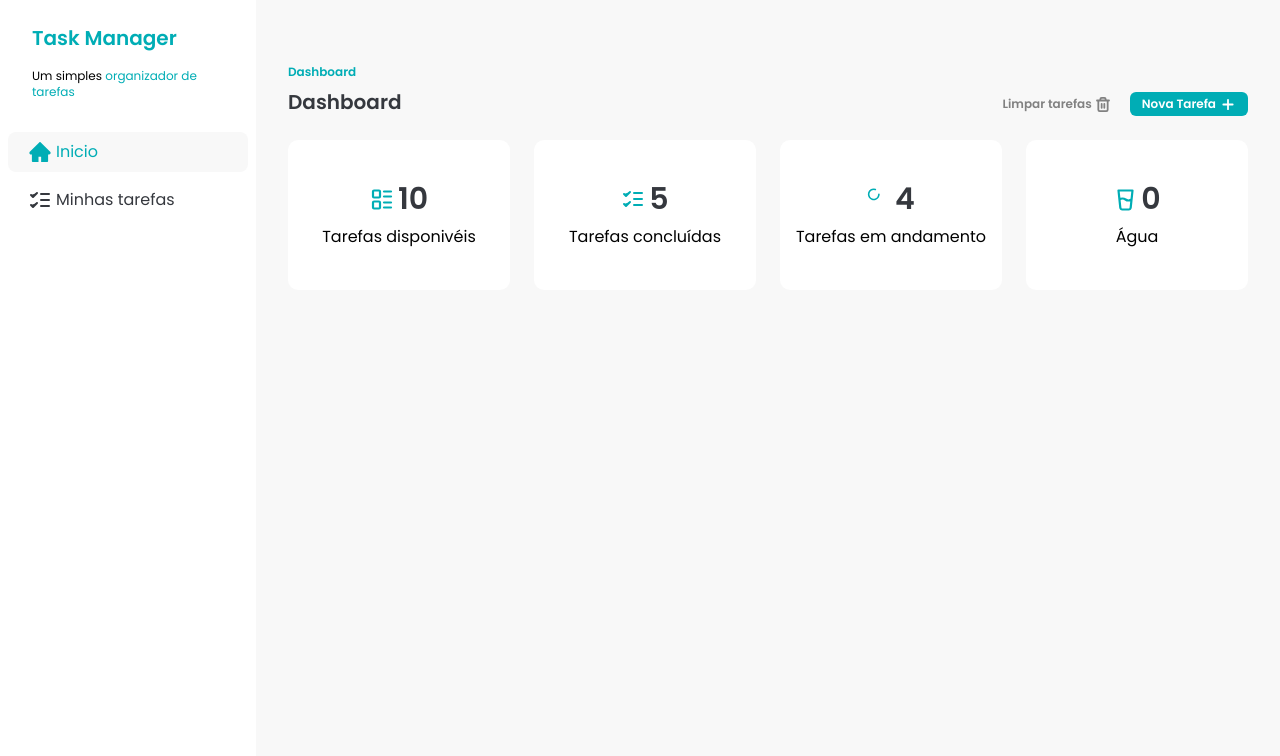
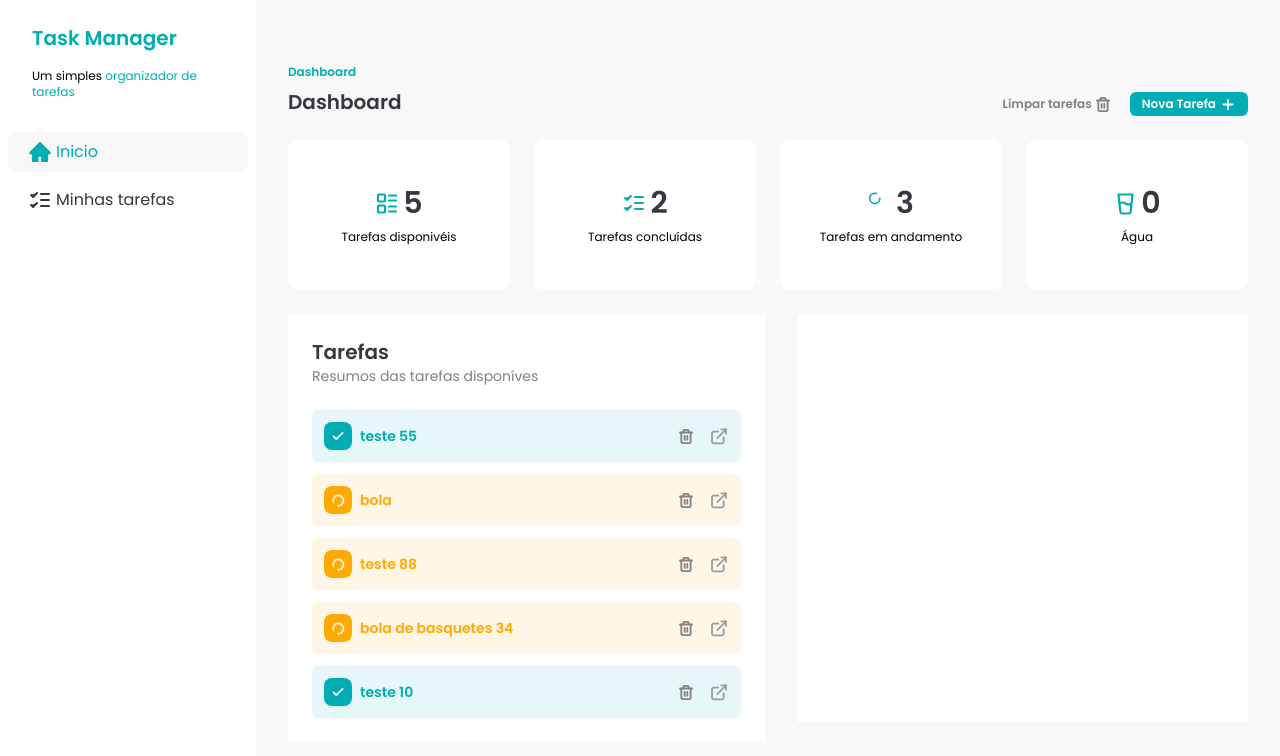
Before and after one commit to Alessandro-Vieira77/fsc-task-manager-, a React (Vite) app: page / in a window 1280 px wide. Shown: the top 756 px of the page. Built offline with nearby package versions, Linux system fonts and the light colour scheme; data requests are answered from the project's data file.

Commit message:
feat: added tasks to HomePage

```diff
--- a/db.json
+++ b/db.json
@@ -29,44 +29,9 @@
       "status": "in_progress"
     },
     {
-      "id": "44a3cb24-0211-49b2-83de-690f35cfda28",
-      "title": "teste",
-      "description": "zod...4",
-      "time": "afternoon",
-      "status": "done"
-    },
-    {
       "id": "218c443a-152c-4620-bdbd-34064bf00acb",
       "title": "teste 10",
       "description": "teste 10",
-      "time": "morning",
-      "status": "in_progress"
-    },
-    {
-      "id": "8df2be9e-5224-4dbf-863f-555e374e5b88",
-      "title": "teste 4",
-      "description": "teste 4",
-      "time": "afternoon",
-      "status": "done"
-    },
-    {
-      "id": "85f1cfab-b971-4ff3-a20e-f5e7a4716892",
-      "title": "teste 2",
-      "description": "tste 4",
-      "time": "afternoon",
-      "status": "not_started"
-    },
-    {
-      "id": "82523ae8-e44b-499a-a56e-b5e6de55de96",
-      "title": "bola",
-      "description": "bola",
-      "time": "afternoon",
-      "status": "done"
-    },
-    {
-      "id": "5ce11592-1527-4e80-a0e7-87daa0906234",
-      "title": "bola de fogo",
-      "description": "teste 1",
       "time": "morning",
       "status": "done"
     }
--- /dev/null
+++ b/src/components/DashBoardCards.jsx
@@ -0,0 +1,40 @@
+import {
+  IconGlassWater,
+  IconLoader,
+  IconTask,
+  IconTasks2,
+} from "../assets/icons/index";
+import useGetTasks from "../hooks/data/use-get-tasks";
+import DashBoardCard from "./DashboardCard";
+
+function DashBoardCards() {
+  const { data: tasks } = useGetTasks();
+
+  const allTasks = tasks?.length;
+  const completedTasks = tasks?.filter((task) => task.status === "done").length;
+  const pendingTasks = tasks?.filter(
+    (task) => task.status === "in_progress",
+  ).length;
+  return (
+    <div className="grid w-full grid-cols-4 gap-6">
+      <DashBoardCard
+        icon={<IconTasks2 />}
+        title={allTasks}
+        subTitle="Tarefas disponivéis"
+      />
+      <DashBoardCard
+        icon={<IconTask />}
+        title={completedTasks}
+        subTitle="Tarefas concluídas"
+      />
+      <DashBoardCard
+        icon={<IconLoader />}
+        title={pendingTasks}
+        subTitle="Tarefas em andamento"
+      />
+      <DashBoardCard icon={<IconGlassWater />} title={0} subTitle="Água" />
+    </div>
+  );
+}
+
+export default DashBoardCards;
--- a/src/components/DashboardCard.jsx
+++ b/src/components/DashboardCard.jsx
@@ -7,7 +7,7 @@ function DashBoardCard({ icon, title, subTitle }) {
           {title}
         </span>
       </div>
-      <span>{subTitle}</span>
+      <span className="text-center text-xs">{subTitle}</span>
     </div>
   );
 }
--- a/src/components/TaskItem.jsx
+++ b/src/components/TaskItem.jsx
@@ -119,7 +119,6 @@ TaskItem.propTypes = {
     time: PropTypes.string.isRequired,
     status: PropTypes.string.isRequired,
   }),
-  handleCheckBox: PropTypes.func.isRequired,
   handleOnDeleteSucess: PropTypes.func,
 };
 
--- a/src/pages/HomePage.jsx
+++ b/src/pages/HomePage.jsx
@@ -1,25 +1,13 @@
-import { useQuery } from "@tanstack/react-query";
 import { useState } from "react";
 
-import {
-  IconGlassWater,
-  IconLoader,
-  IconTask,
-  IconTasks2,
-} from "../assets/icons/index";
 import AddTaskDailog from "../components/addTaskDailog";
-import DashBoardCard from "../components/DashboardCard";
+import DashBoardCards from "../components/DashBoardCards";
 import Header from "../components/Header";
 import SideBar from "../components/Sidebar";
+import TaskItem from "../components/TaskItem";
 import useGetTasks from "../hooks/data/use-get-tasks";
 function HomePage() {
   const { data: tasks } = useGetTasks();
-
-  const allTasks = tasks?.length;
-  const completedTasks = tasks?.filter((task) => task.status === "done").length;
-  const pendingTasks = tasks?.filter(
-    (task) => task.status === "in_progress",
-  ).length;
 
   const [addDailogTaksOpen, setaddDailogTaksOpen] = useState(false);
 
@@ -39,28 +27,26 @@ function HomePage() {
         />
 
         <div className="w-full">
-          <div className="grid w-full grid-cols-4 gap-6">
-            <DashBoardCard
-              icon={<IconTasks2 />}
-              title={allTasks}
-              subTitle="Tarefas disponivéis"
-            />
-            <DashBoardCard
-              icon={<IconTask />}
-              title={completedTasks}
-              subTitle="Tarefas concluídas"
-            />
-            <DashBoardCard
-              icon={<IconLoader />}
-              title={pendingTasks}
-              subTitle="Tarefas em andamento"
-            />
-            <DashBoardCard
-              icon={<IconGlassWater />}
-              title={0}
-              subTitle="Água"
-            />
+          <DashBoardCards />
+        </div>
+
+        <div className="flex w-full gap-8">
+          <div className="flex w-full max-w-[648px] flex-col bg-brand-white p-6">
+            <div className="mb-6">
+              <h2 className="text-xl font-semibold text-brand-dark-blue">
+                Tarefas
+              </h2>
+              <h3 className="text-sm text-brand-dark-gray">
+                Resumos das tarefas disponíves
+              </h3>
+            </div>
+            <div className="flex w-full flex-col gap-3">
+              {tasks?.map((task) => {
+                return <TaskItem key={task.id} task={task} />;
+              })}
+            </div>
           </div>
+          <div className="h-[408px] w-full bg-brand-white"></div>
         </div>
       </div>
     </div>
```
